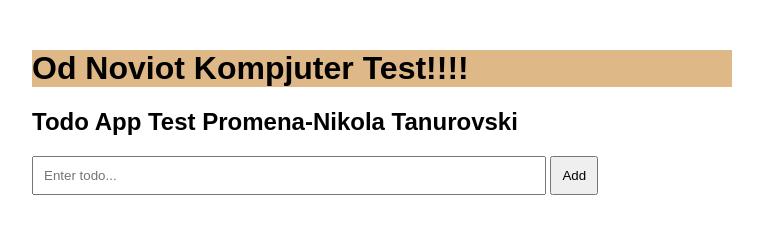
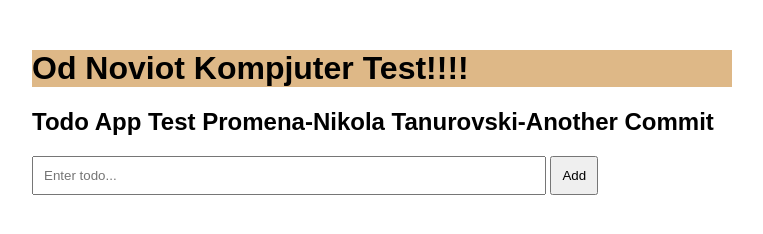
Before and after one commit to nikolavrtikola/mini-todo-app, a plain HTML site: page frontend/index.html in a window 1280 px wide. Shown: the whole page, without its empty margins (258-1021 px from the left). Drawn offline with Linux system fonts and the light colour scheme; no server answers.

Commit message:
Try another commit

```diff
--- a/frontend/index.html
+++ b/frontend/index.html
@@ -28,7 +28,7 @@
 <body>
 
 <h1 style="background-color: burlywood;">Od Noviot Kompjuter Test!!!!</h1>
-<h2>Todo App Test Promena-Nikola Tanurovski</h2>
+<h2>Todo App Test Promena-Nikola Tanurovski-Another Commit</h2>
 
 <input
     id="todoInput"
```
